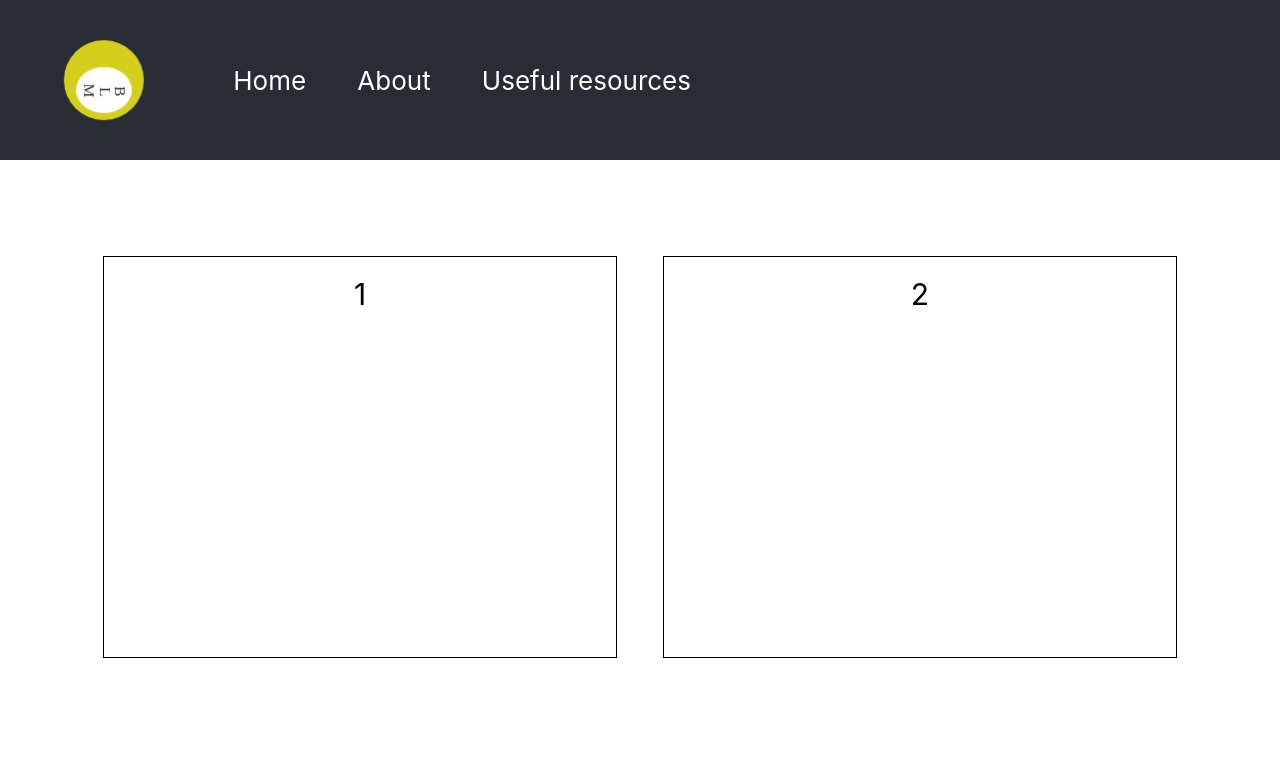
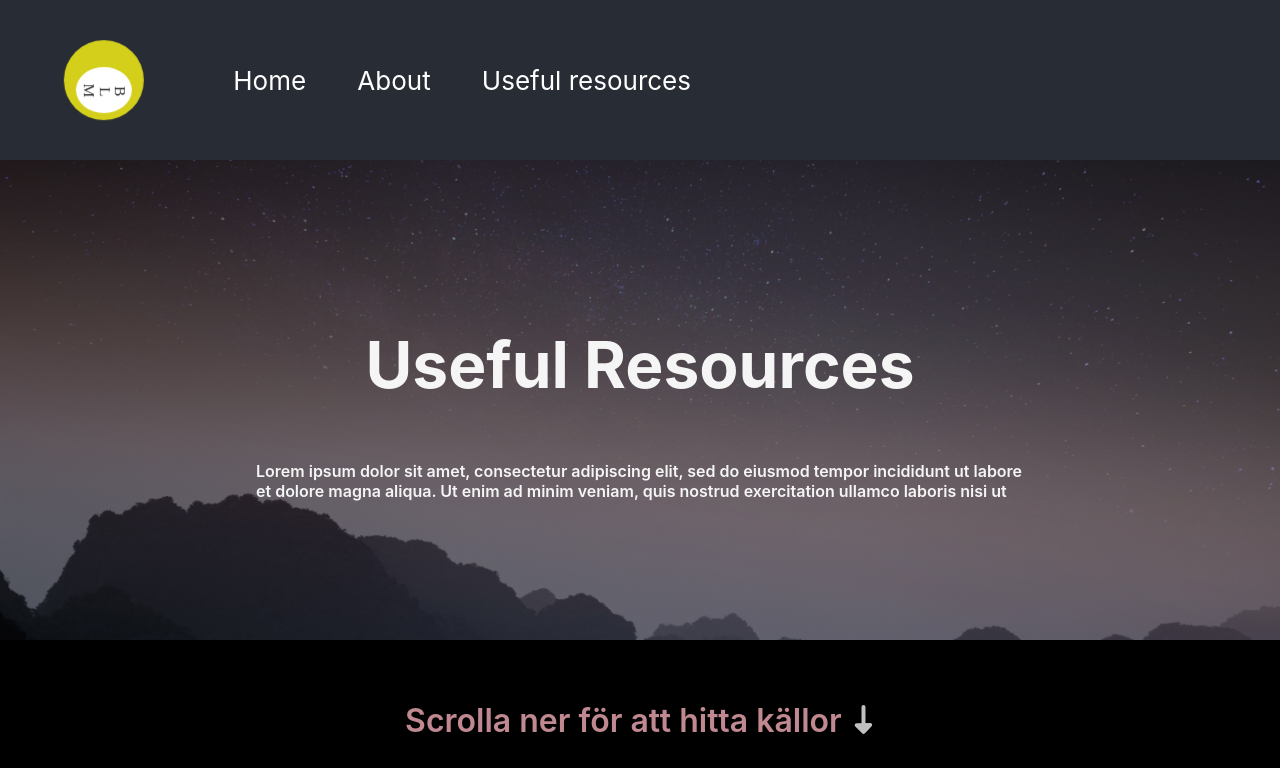
Before and after one commit to JenniferByttner/SummerProject, a React (Create React App) app: page /useful_resources in a window 1280 px wide. Shown: the top 768 px of the page. Built offline with nearby package versions, Linux system fonts and the light colour scheme.

Commit message:
new icon, design on usefulReasources and hompage, new  animation

```diff
--- a/src/App.css
+++ b/src/App.css
@@ -9,7 +9,7 @@ body, html {
 .parallax {
   /* The image used */
   background-image: url('isaac-quesada-56_x6UCfgG4-unsplash.jpg');
-
+  display: flex;
   /* Full height */
   height: 100vh;
   /* Create the parallax scrolling effect */
@@ -17,13 +17,21 @@ body, html {
   background-position: center;
   background-repeat: no-repeat;
   background-size: cover;
+  text-align: center;
+
+  flex-direction: column;
+}
+
+.parallax > h1 {
   padding-top: 10vh;
+  color: whitesmoke;
+  font-size: 4rem;
 }
 
 .parallax2 {
   /* The image used */
   background-image: url('rowan-heuvel-ESDg_Afz2HU-unsplash.jpg');
-
+  display: flex;
   /* Full height */
   height: 60vh;
   /* Create the parallax scrolling effect */
@@ -31,6 +39,20 @@ body, html {
   background-position: center;
   background-repeat: no-repeat;
   background-size: cover;
+  justify-content: center;
+  align-items: center;
+  flex-direction: column;
+}
+
+.parallax2 > h1 {
+     color: whitesmoke;
+     font-size: 4rem;
+}
+
+.parallax2 > p {
+      width: 60vw;
+      color: whitesmoke;
+      font-weight: 600;
 }
 
 .parallax3 {
@@ -45,6 +67,43 @@ body, html {
   background-repeat: no-repeat repeat;
   background-size: cover;
   padding-top: 10vh;
+}
+
+.line {
+  display: flex;
+  height: 20vh;
+  background-color: black;
+  justify-content: center;
+  align-items: center;
+  text-align: center;
+  min-width: 100vw;
+}
+
+.line > p {
+  padding-right: 10px;
+  color: whitesmoke;
+  font-weight: 600;
+  font-size: 2rem;
+}
+
+.pulsate {
+ animation: pulsate 3s ease-out;
+  animation-iteration-count: infinite;
+  opacity: 0.5;
+}
+
+@keyframes pulsate {
+  0% {
+      opacity: 0.5;
+      color: lightpink;
+  }
+  50% {
+      opacity: 1.0;
+  }
+  100% {
+      opacity: 0.5;
+      color: lightpink;
+  }
 }
 
 .Info-page
--- a/src/Home.js
+++ b/src/Home.js
@@ -7,7 +7,9 @@ function Home() {
   return (
     <div className="App">
       <body>
-      <div className="parallax"></div>
+      <div className="parallax">
+      <h1>[Insert powerful message]</h1>
+      </div>
           <div className="Info-page">
                <p>
                “Equal rights for others does not mean less rights for you. It’s not pie.”
--- a/src/UsefulResources.js
+++ b/src/UsefulResources.js
@@ -1,10 +1,23 @@
 
 import React from 'react';
 import './App.css';
+import Arrow from './Arrow.svg';
 
 export function UsefulResources() {
   return (
       <div>
+          <div class="parallax2">
+            <h1>Useful Resources</h1>
+
+            <p> Lorem ipsum dolor sit amet, consectetur adipiscing elit,
+                 sed do eiusmod tempor incididunt ut labore et dolore magna aliqua.
+                 Ut enim ad minim veniam, quis nostrud exercitation ullamco laboris nisi ut
+                  </p>
+          </div>
+          <div class="line">
+              <p class="pulsate">Scrolla ner för att hitta källor</p>
+              <img src={Arrow} className="pulsate" alt="logo" />
+          </div>
           <div class="flex-container">
       <div>1</div>
       <div>2</div>
```
Also changed, not shown: src/Arrow.svg (added).
